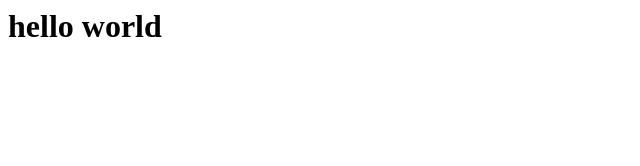
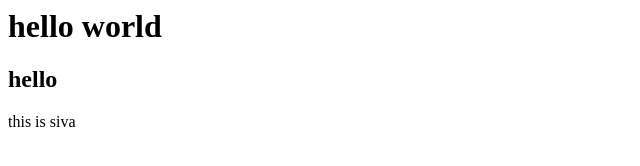
Before and after one commit to sivanesan01/git-learning, a plain HTML site: page index.html in a window 1280 px wide. Shown: the whole page, without its empty margins (0-640 px from the left). Drawn offline with Linux system fonts and the light colour scheme.

Commit message:
added file

```diff
--- a/index.html
+++ b/index.html
@@ -5,5 +5,9 @@
     <body>
 
     <h1>hello world</h1>
+    <h2>hello</h2>
+    <p>
+        this is siva
+    </p>
     </body>
 </html>
```
